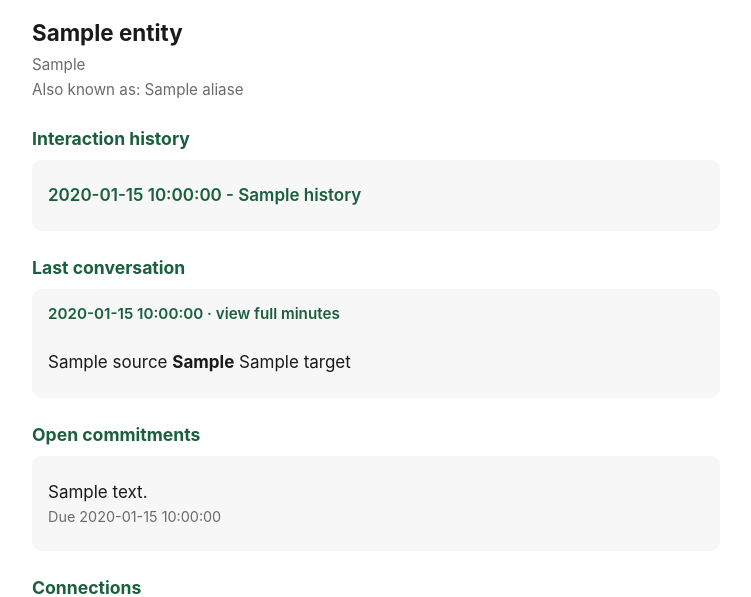
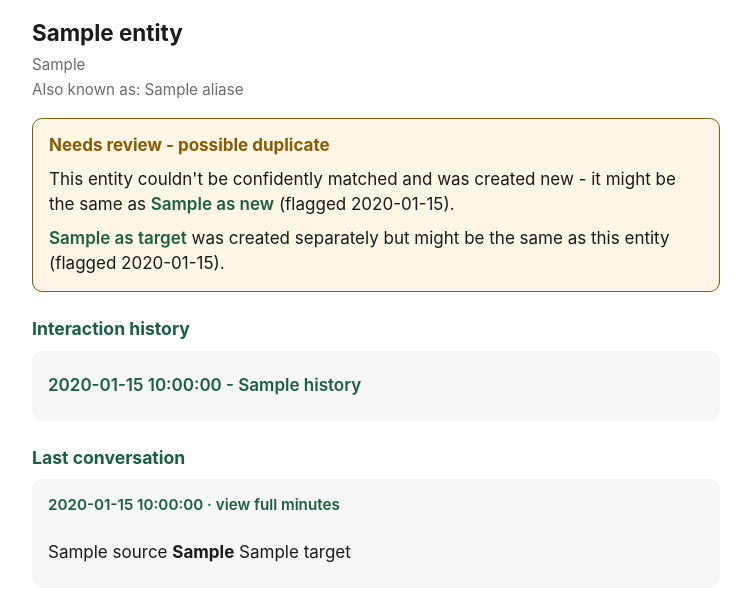
Before and after one commit to architkhandelwal2005/Sapcon-Instruments-Personal-Software-, a FastAPI app: template app/web/templates/entity_profile.html in a window 1280 px wide. Shown: the part 55-652 px from the top of the page, without its empty margins (264-1015 px from the left). Run offline with FastAPI, Linux system fonts and the light colour scheme; the template is opened without the code that fills it: most values are stand-ins (such as "Sample title", 1, 10 or a date in 2020).

Commit message:
Surface entity_review_queue on the Contact/Company profile
View-only, as instructed - no resolve/merge flow yet, just visibility.
app/entity_resolution/review_queue.py checks both directions: this entity
was auto-created ambiguously (shows what it might duplicate), or another
entity was auto-created and almost matched this one instead (shows the
reverse link). Rendered as a banner at the top of the profile when a flag
exists, so the review surface has an obvious, ready-made home once the
resolve/merge action itself gets built.

Verified live by re-triggering the ambiguous Raj Kumar/Rajesh Kumar case
through a real correction: both profile pages show the correct
cross-linked banner (hrefs each way), an unflagged entity shows no
banner, and cleaned up the test data afterward.

```diff
--- a/app/web/routes/entities.py
+++ b/app/web/routes/entities.py
@@ -5,6 +5,7 @@ from fastapi.responses import HTMLResponse
 from fastapi.templating import Jinja2Templates
 
 from app.db import get_connection
+from app.entity_resolution.review_queue import fetch_flags_for_entity
 from app.graph.entity_view import fetch_entity_connections
 from app.minutes.generate import TaskRow, fetch_meeting_minutes_data
 from app.web.helpers import with_overdue_flags
@@ -65,6 +66,7 @@ def view_entity(request: Request, entity_id: str):
         history = _fetch_interaction_history(conn, entity_id)
         commitments = _fetch_open_commitments(conn, entity_id)
         connections = fetch_entity_connections(conn, entity_id)
+        review_flags = fetch_flags_for_entity(conn, entity_id)
         last_meeting = fetch_meeting_minutes_data(conn, history[0]["id"]) if history else None
     finally:
         conn.close()
@@ -77,6 +79,7 @@ def view_entity(request: Request, entity_id: str):
             "history": history,
             "commitments": commitments,
             "connections": connections,
+            "review_flags": review_flags,
             "last_meeting": last_meeting,
         },
     )
--- a/app/web/static/style.css
+++ b/app/web/static/style.css
@@ -183,6 +183,19 @@ form.correction-form button {
   font-style: italic;
 }
 
+.review-flag {
+  background: var(--hearsay-bg);
+  border: 1px solid var(--hearsay);
+}
+
+.review-flag strong {
+  color: var(--hearsay);
+}
+
+.review-flag p {
+  margin: 0.5rem 0 0;
+}
+
 .flash {
   background: #e8f3ee;
   border: 1px solid var(--accent);
--- a/app/web/templates/entity_profile.html
+++ b/app/web/templates/entity_profile.html
@@ -7,6 +7,21 @@
   <div>{{ entity.entity_type }}</div>
   {% if entity.aliases %}<div>Also known as: {{ entity.aliases | join(", ") }}</div>{% endif %}
 </div>
+
+{% if review_flags.as_new or review_flags.as_target %}
+  <div class="card review-flag">
+    <strong>Needs review - possible duplicate</strong>
+    {% for f in review_flags.as_new %}
+      <p>This entity couldn't be confidently matched and was created new - it might be the same as
+        <a class="entity-link" href="/entities/{{ f.other_entity_id }}">{{ f.other_entity_name }}</a>
+        (flagged {{ f.created_at.date() }}).</p>
+    {% endfor %}
+    {% for f in review_flags.as_target %}
+      <p><a class="entity-link" href="/entities/{{ f.other_entity_id }}">{{ f.other_entity_name }}</a>
+        was created separately but might be the same as this entity (flagged {{ f.created_at.date() }}).</p>
+    {% endfor %}
+  </div>
+{% endif %}
 
 <h2>Interaction history</h2>
 <div class="card">
```
Also changed, not shown: PLAN.md (+2 -1 lines), app/entity_resolution/review_queue.py (added, +48 -0 lines).
